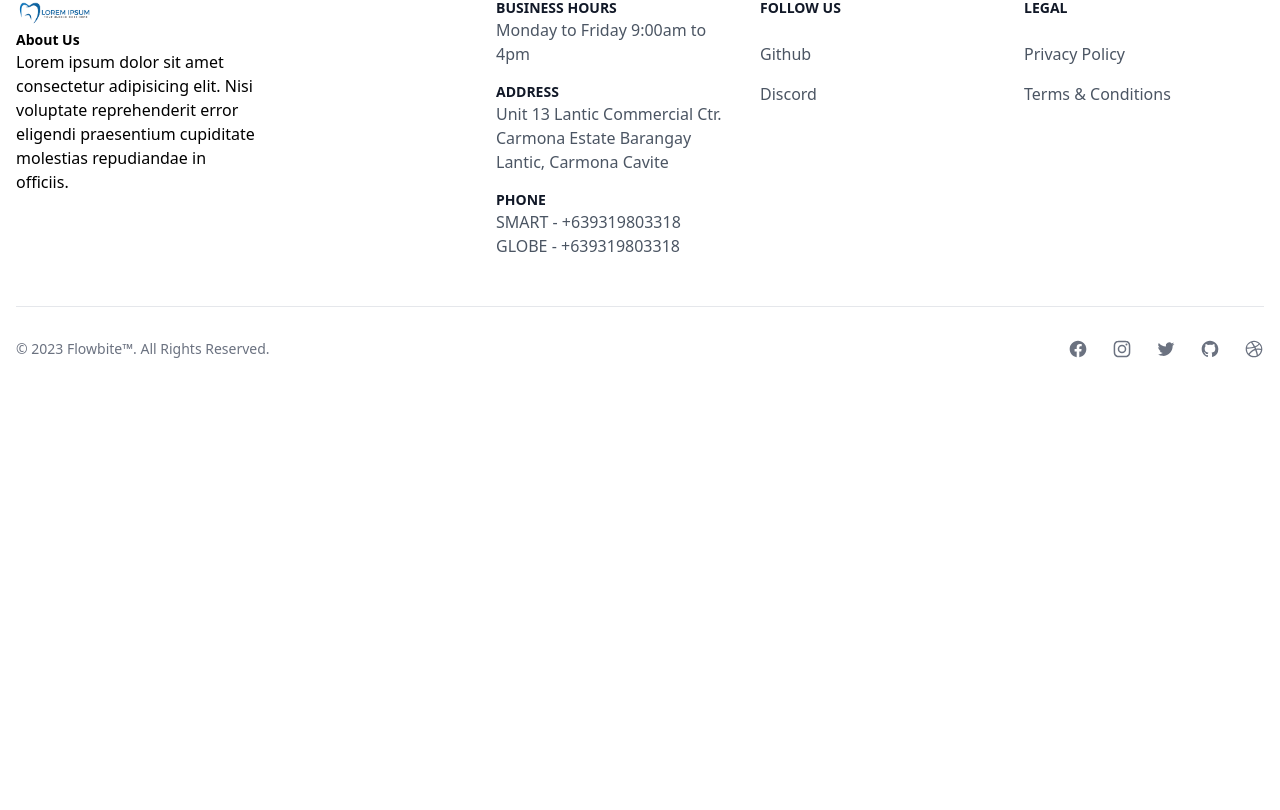
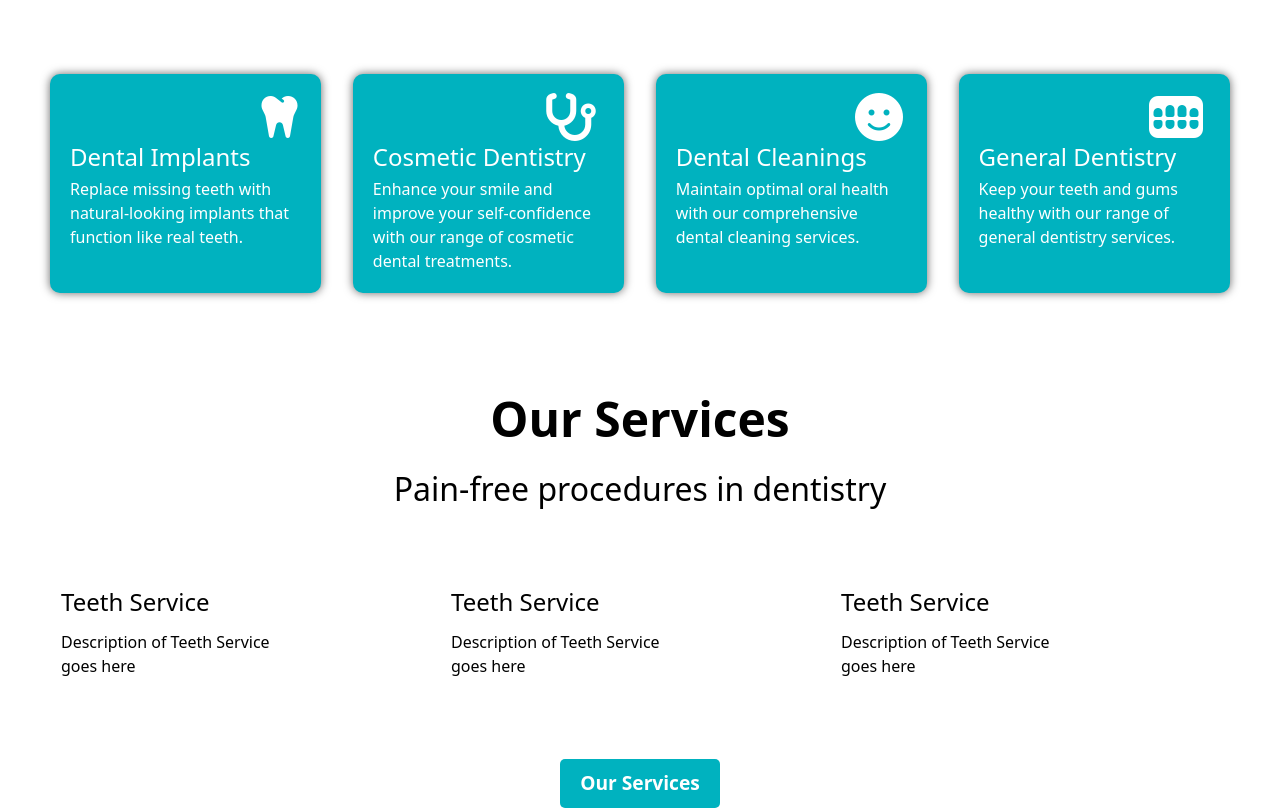
Before and after one commit to raymartsalvador/DentalClinicProject, an Angular app: page / in a window 1280 px wide. Shown: the part 1373-2183 px from the top of the page. Before the commit the page ends 1756 px from the top, so only its background shows below. Built offline with nearby package versions, Linux system fonts and the light colour scheme.

Commit message:
changed the homepage

```diff
--- a/src/app/home/home.component.html
+++ b/src/app/home/home.component.html
@@ -36,7 +36,59 @@
   </div>
   <div class="image-container">
     <div class="image">
-      <img src="../../../assets/images/graphic-pedeatric-dentistry.png" alt="home page image">
+      <img src="../../../assets/images/Illus-01B-1.png" alt="home page image">
     </div>
   </div>
 </div>
+
+<div class="service-offerings">
+  <div class="offering">
+    <div class="icon">
+      <i class="fas fa-tooth"></i>
+    </div>
+    <h3>Dental Implants</h3>
+    <p>Replace missing teeth with natural-looking implants that function like real teeth.</p>
+  </div>
+  <div class="offering">
+    <div class="icon">
+      <i class="fas fa-stethoscope "></i>
+    </div>
+    <h3>Cosmetic Dentistry</h3>
+    <p>Enhance your smile and improve your self-confidence with our range of cosmetic dental treatments.</p>
+  </div>
+  <div class="offering">
+    <div class="icon">
+      <i class="fas fa-smile"></i>
+    </div>
+    <h3>Dental Cleanings</h3>
+    <p>Maintain optimal oral health with our comprehensive dental cleaning services.</p>
+  </div>
+  <div class="offering">
+    <div class="icon">
+      <i class="fas fa-teeth"></i>
+    </div>
+    <h3>General Dentistry</h3>
+    <p>Keep your teeth and gums healthy with our range of general dentistry services.</p>
+  </div>
+</div>
+
+<div class="services-section">
+  <h2>Our Services</h2>
+  <h3>Pain-free procedures in dentistry</h3>
+  <div class="services-grid">
+    <div class="service">
+      <h4>Teeth Service</h4>
+      <p>Description of Teeth Service goes here</p>
+    </div>
+    <div class="service">
+      <h4>Teeth Service</h4>
+      <p>Description of Teeth Service goes here</p>
+    </div>
+    <div class="service">
+      <h4>Teeth Service</h4>
+      <p>Description of Teeth Service goes here</p>
+    </div>
+
+  </div>
+  <a href="#" class="btn">Our Services</a>
+</div>
--- a/src/app/home/home.component.scss
+++ b/src/app/home/home.component.scss
@@ -109,6 +109,7 @@
 
 .band {
   margin-top: 50px;
+  margin-bottom: 50px;
   height: 150px;
   background-color: #00b2bf;
   color: white;
@@ -170,3 +171,142 @@
     }
   }
 }
+
+.service-offerings {
+  display: flex;
+  flex-wrap: wrap;
+  justify-content: space-between;
+  background-color: white;
+  padding: 50px 0;
+  margin-left: 50px;
+  margin-right: 50px;
+}
+
+.offering {
+  flex-basis: 23%;
+  background-color: #00b2bf;
+  padding: 20px;
+  position: relative;
+  border-radius: 10px;
+  box-shadow: 0px 0px 10px rgba(0, 0, 0, 0.6);
+  margin-bottom: 30px;
+}
+
+.offering:not(:first-child)::before {
+  content: "";
+  display: block;
+  position: absolute;
+  top: 0;
+  left: -30px;
+  height: 100%;
+  width: 30px;
+  background-color: transparent;
+}
+
+.offering:not(:last-child)::after {
+  content: "";
+  display: block;
+  position: absolute;
+  top: 0;
+  right: -30px;
+  height: 100%;
+  width: 30px;
+  background-color: transparent;
+}
+
+.icon {
+  position: absolute;
+  margin-top: 0;
+  margin-bottom: 0;
+  top: 0;
+  right: 0;
+  transform: translate(-50%, 10%);
+  font-size: 3rem;
+  color: #fff;
+}
+
+h3 {
+  margin-top: 45px;
+  margin-bottom: 2px;
+  font-size: 1.5rem;
+  color: #fff;
+}
+
+p {
+  color: #fff;
+}
+
+@media only screen and (max-width: 768px) {
+  .offering {
+    flex-basis: 45%;
+    margin-bottom: 30px;
+  }
+}
+
+.services-section {
+  text-align: center;
+  padding: 10px 20px;
+  max-width: 1200px;
+  margin: 0 auto;
+}
+
+.services-section h2 {
+  font-size: 3rem;
+  font-weight: bold;
+}
+
+.services-section h3 {
+  color: black;
+  font-size: 2rem;
+  font-weight: 300;
+  margin-top: 10px;
+  margin-bottom: 50px;
+}
+
+.services-grid {
+  display: grid;
+  grid-template-columns: repeat(3, 1fr);
+  gap: 10px;
+  margin: 0 auto;
+}
+
+.service {
+  margin-top: 20px;
+  margin-bottom: 50px;
+  background-color: transparent;
+  width: 250px;
+  padding: 1px;
+  border-radius: 10px;
+  text-align: center;
+}
+
+.service h4 {
+  text-align: left;
+  font-size: 1.5rem;
+  font-weight: 500;
+  margin-bottom: 10px;
+}
+
+.service p {
+  text-align: left;
+  color: black;
+  font-size: 1rem;
+}
+
+.btn {
+  display: inline-block;
+  padding: 10px 20px;
+  background-color: #00b2bf;
+  color: #fff;
+  font-size: 1.2rem;
+  font-weight: bold;
+  text-decoration: none;
+  border-radius: 5px;
+  transition: background-color 0.3s ease;
+  margin-top: 30px;
+  margin-bottom: 50px;
+}
+
+.btn:hover {
+  background-color: #008f9c;
+}
```
